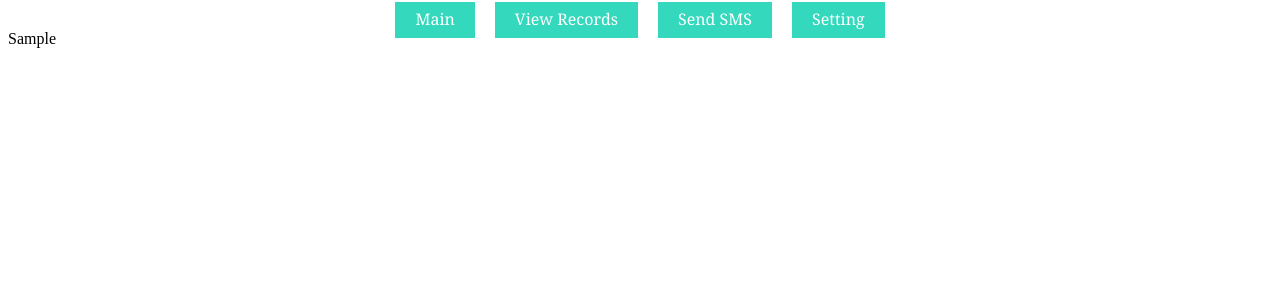
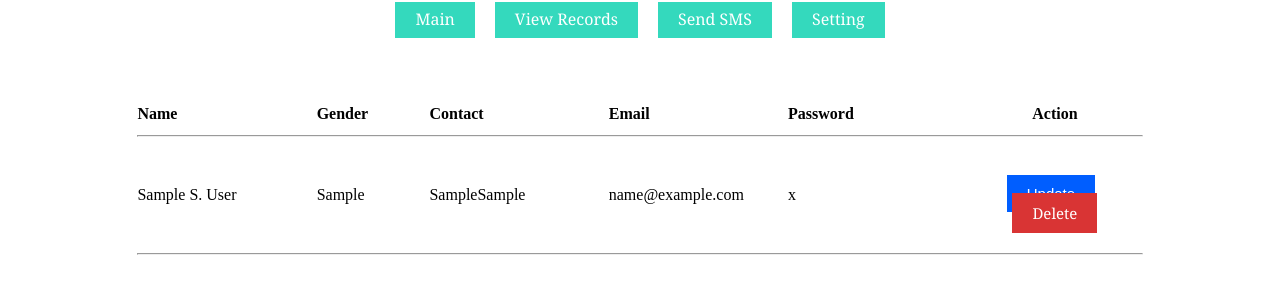
Before and after one commit to Cloud1708/PHP-SEASON-2, a PHP site: page /Admin/ViewRecord in a window 1280 px wide. Shown: the top 300 px of the page. Run offline with PHP 8.4, Linux system fonts and the light colour scheme; tables that the repository leaves empty or names only in its code hold one stand-in row (values such as "Sample post").

Commit message:
bago lahat

```diff
--- a/Admin/ViewRecord.php
+++ b/Admin/ViewRecord.php
@@ -17,8 +17,37 @@ include("nav.php")
 
 </script>
 
+<?php
+
+if(empty($_GET["getDelete"])){
+
+}else{
+    include("confirm_delete.php");
+}
+
+if(empty($_GET["getUpdate"])){
+
+
+?>
+
 <div id="retriever">
 
 <?php include("retriever.php"); ?>
 
 </div>
+
+<?php
+
+}else{
+
+    include("updating_user.php");
+
+}
+
+if(empty($_GET["notify"])){
+
+}else{
+    echo "<font color=green><h3><center>" . $_GET["notify"] . "</center></h3></font>";
+}
+
+?>
--- a/Admin/retriever.php
+++ b/Admin/retriever.php
@@ -1,3 +1,25 @@
+<Br>
+<br>
+<br>
+<br>
+
+<center>
+    <table border="0" width="80%">
+        <tr>
+            <td width="16%"><b>Name</b></td>
+            <td width="10%"><b>Gender</b></td>
+            <td width="16%"><b>Contact</b></td>
+            <td width="16%"><b>Email</b></td>
+            <td width="16%"><b>Password</b></td>
+            <td width="16%"><center><b>Action</b></td>
+        </tr>
+
+        <tr>
+            <td colspan='6'><hr></td>
+        </tr>
+
+
+
 <?php
 
 include("../connections.php");
@@ -11,14 +33,66 @@ while($row_users = mysqli_fetch_assoc($retireve_query)) {
     $db_first_name = $row_users['first_name'];
     $db_middle_name = $row_users['middle_name'];
     $db_last_name = $row_users['last_name'];
-    $db_gender = $row_users['gender'];
+
+    $db_gender = ucfirst($row_users['gender']);
+
     $db_preffix = $row_users['preffix'];
     $db_seven_digit = $row_users['seven_digit'];
     $db_email = $row_users['email'];
     $db_password = $row_users['password'];
 
-    echo $db_first_name . " <br> ";
+    $full_name = ucfirst($db_first_name) . " " . ucfirst($db_middle_name[0]) . ". " . ucfirst($db_last_name);
+
+    $contact = $db_preffix.$db_seven_digit;
+
+    $jScript = md5(rand(1,9));
+
+    $newScript = md5(rand(1,9));
+
+    $getUpdate = md5(rand(1,9));
+
+    $getDelete = md5(rand(1,9));
+
+    echo"
+
+   <tr>
+   <td>$full_name</td>
+   <td>$db_gender</td>
+   <td>$contact</td>
+   <td>$db_email</td>
+   <td>$db_password</td>
+   <td>
+   <center>
+
+   <br>
+   <br>
+
+   <a href=' ?jScript=$jScript && newScript=$newScript && getUpdate=$getUpdate && id_user=$id_user ' class='btn-update' >Update</a>
+
+   &nbsp;
+
+   <a href=' ?Script=$jScript && newScript=$newScript $$ getDelete=$getDelete && id_user=$id_user ' class='btn-delete'>Delete</a>
+
+
+
+   <br>
+   <br>
+
+   </center>
+   </td>
+   </tr>";
+
+   echo "
+
+   <tr>
+
+   <td colspan='6'><hr></td>
+
+   </tr>
+   ";
 
 }
 
 ?>
+
+</table>
--- a/connections.php
+++ b/connections.php
@@ -22,4 +22,37 @@ $connections = mysqli_connect("localhost", "root", "", "my_database");
         background: #4ccfb3;
         text-decoration: none;
     }
+
+    .btn-update{
+        font-family: Arial;
+        color: #ffffff;
+        font-size: 15px;
+        background: #005eff;
+        padding: 10px 20px 10px 20px;
+        text-decoration: none;
+    }
+
+    .btn-update:hover {
+        background: #076dad;
+        text-decoration: none;
+    }
+
+    .error{
+        color:red;
+    }
+
+    .btn-delete{
+        font-family: Georgia;
+        color: #ffffff;
+        font-size: 15px;
+        background: #d93434;
+        padding: 10px 20px 10px 20px;
+        text-decoration: none;
+    }
+
+    .btn-delete:hover {
+        background: #fc3c3c;
+        text-decoration: none;
+    }
+
 </style>
```
Also changed, not shown: Admin/confirm_delete.php (added, +43 -0 lines), Admin/updating_user.php (added, +181 -0 lines).
